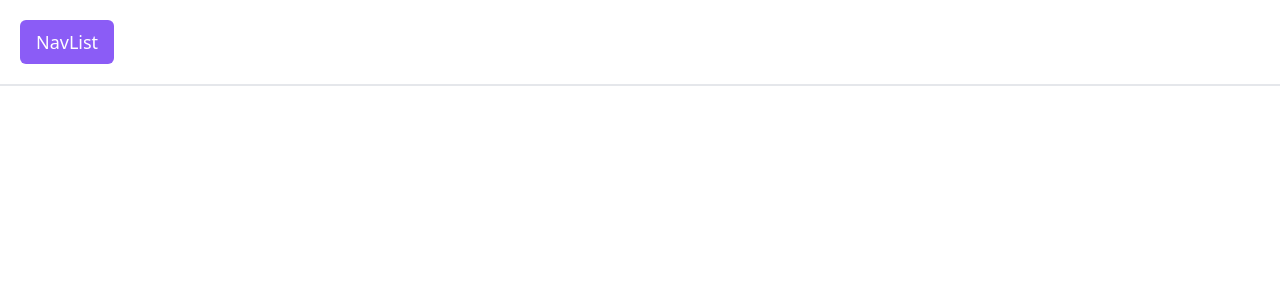
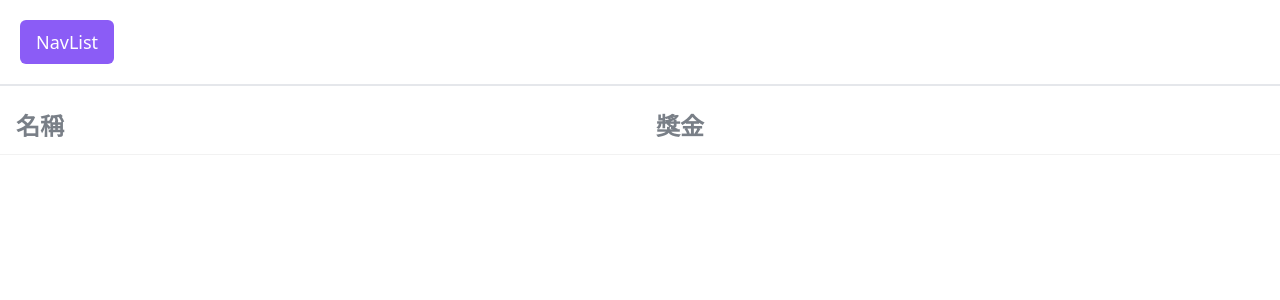
Before and after one commit to wenwei1121/2024-newYear, a Vue app: page /GameResult in a window 1280 px wide. Shown: the top 300 px of the page. Built offline with nearby package versions, Linux system fonts and the light colour scheme.

Commit message:
加上遊戲獎勵結果 & 和調整金額順序

```diff
--- a/src/components/DisplayCurrentInfo.vue
+++ b/src/components/DisplayCurrentInfo.vue
@@ -12,7 +12,7 @@ const { currentMember, currentPrize, isReverse } = storeToRefs(useCurrentInfo())
           <p>目前金額：<span class="text-yellow-200">${{ currentPrize }}</span></p>
         </div>
         <div class="flex-auto border-s-2 text-center text-5xl">
-          <p>目前參加者：<span class="text-yellow-200">{{ currentMember.name }}</span></p>
+          <p>目前參加者：<span class="text-yellow-200">{{ currentMember?.name ?? "" }}</span></p>
         </div>
         <div class="flex-auto border-s-2 text-center text-5xl">
           <p>目前順序狀態：<span class="text-yellow-200">{{ isReverse ? "逆序" : "正序" }}</span></p>
--- a/src/components/DisplayGame.vue
+++ b/src/components/DisplayGame.vue
@@ -9,7 +9,7 @@ import {
   PlusIcon,
   UserIcon
 } from "@heroicons/vue/24/solid";
-import { useCurrentInfo } from "../store/index";
+import { type PrizeResult, useCurrentInfo } from "../store/index";
 import { useUtils } from "../composables/useUtils";
 import { useAlerts } from "../composables/useAlerts";
 
@@ -19,6 +19,7 @@ const {
   currentMember,
   membersLength,
   currentPrize,
+  prizeResult
 } = storeToRefs(currentInfoStore);
 const {
   nextPrize,
@@ -82,14 +83,19 @@ const showCardItem = async (cardItem: CardItem) => {
   cardItem.show = true;
 
   if (cardItem.text === "Won") {
+    const name = currentMember.value.name;
+    const prize = currentPrize.value;
     await checkAlert(
-      `恭喜 ${currentMember.value.name} 中 $${currentPrize.value} !`,
+      `恭喜 ${name} 中 $${prize} !`,
       { showCancelButton: false }
     );
 
+    prizeResult.value.push({ name, prize } as PrizeResult)
     removeGainCurrentPrizeMember();
-    nextPrize();
-    refreshChooseCardItems();
+    if (membersLength.value) {
+      nextPrize();
+      refreshChooseCardItems();
+    }
     return;
   }
 
--- a/src/pages/GameResult.vue
+++ b/src/pages/GameResult.vue
@@ -1,7 +1,23 @@
 <script setup lang="ts">
+import CommonTable from '../components/CommonTable.vue';
+import { storeToRefs } from "pinia";
+import { useCurrentInfo } from "../store/index";
+
+const { prizeResult } = storeToRefs(useCurrentInfo());
+
+const tableFields = ["名稱", "獎金"];
 </script>
 
 <template>
+    <common-table
+      :fields="tableFields"
+      :data-list="prizeResult"
+    >
+      <template #default="{ data }">
+        <td class="text-2xl">{{ data.name }}</td>
+        <td class="text-2xl">{{ data.prize }}</td>
+      </template>
+    </common-table>
 </template>
 
 <style>
--- a/src/store/index.ts
+++ b/src/store/index.ts
@@ -1,6 +1,11 @@
 import { defineStore } from "pinia";
 import { ref, computed } from "vue"
 import { useUtils } from "../composables/useUtils";
+
+export type PrizeResult = {
+  name: string
+  prize: number
+}
 
 export const useCurrentInfo = defineStore("currentInfo", () => {
 
@@ -80,22 +85,24 @@ export const useCurrentInfo = defineStore("currentInfo", () => {
     200,
     600,
     1000,
-    800,
-    600,
-    200,
-    1200,
     200,
     600,
     800,
+    1200,
+    200,
+    200,
+    800,
     1600,
     800,
-    200,
+    600,
     2000,
   ];
 
   const nextPrize = () => {
     currentPrizeNum.value++
   }
+
+  const prizeResult = ref<PrizeResult[]>([])
 
   return {
     isReverse,
@@ -110,5 +117,6 @@ export const useCurrentInfo = defineStore("currentInfo", () => {
     randomSortMember,
     removeGainCurrentPrizeMember,
     currentPrize,
+    prizeResult,
   }
 });
```
